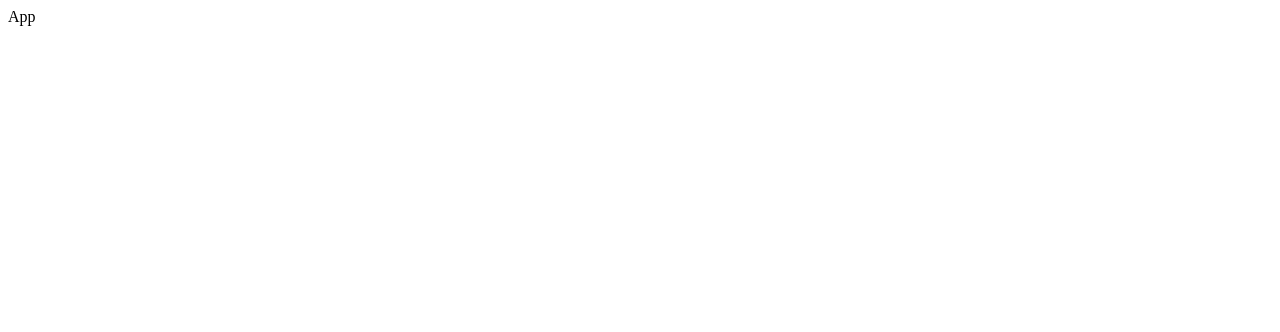
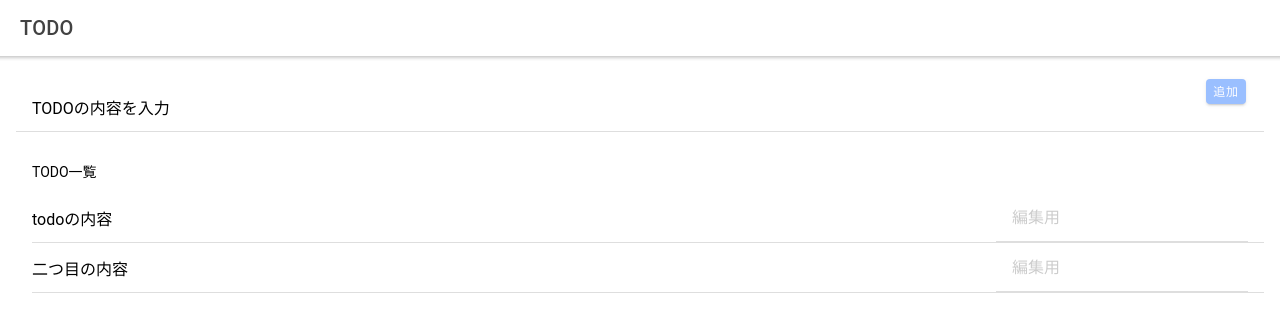
Before and after one commit to SomaTakata/todo-with-ionic, a React (Vite) app: page / in a window 1280 px wide. Shown: the top 332 px of the page. Built offline with nearby package versions, Linux system fonts and the light colour scheme.

Commit message:
first commit

```diff
--- a/package.json
+++ b/package.json
@@ -10,6 +10,7 @@
   },
   "dependencies": {
     "@ionic/react": "^6.2.8",
+    "nanoid": "^4.0.0",
     "react": "^18.2.0",
     "react-dom": "^18.2.0"
   },
--- a/src/App.tsx
+++ b/src/App.tsx
@@ -1,8 +1,245 @@
+/* Core CSS required for Ionic components to work properly */
+import "@ionic/react/css/core.css";
+
+/* Basic CSS for apps built with Ionic */
+import "@ionic/react/css/normalize.css";
+import "@ionic/react/css/structure.css";
+import "@ionic/react/css/typography.css";
+
+/* Optional CSS utils that can be commented out */
+import "@ionic/react/css/padding.css";
+import "@ionic/react/css/float-elements.css";
+import "@ionic/react/css/text-alignment.css";
+import "@ionic/react/css/text-transformation.css";
+import "@ionic/react/css/flex-utils.css";
+import "@ionic/react/css/display.css";
+import {
+  setupIonicReact,
+  IonApp,
+  IonPage,
+  IonContent,
+  IonButton,
+  IonHeader,
+  IonToolbar,
+  IonTitle,
+  IonItem,
+  IonLabel,
+  IonList,
+  IonInput,
+  IonIcon,
+  IonListHeader,
+  IonItemSliding,
+  IonItemOptions,
+  IonItemOption,
+} from "@ionic/react";
+import { IonInputCustomEvent, InputChangeEventDetail } from "@ionic/core";
+import { useState } from "react";
+import { nanoid } from "nanoid";
+import zh from "@mobiscroll/react/dist/src/i18n/zh";
+
+setupIonicReact();
+interface Todo {
+  id: string;
+  content: string;
+  boolean: boolean;
+}
+interface editTodo {
+  content: string;
+  id: string;
+}
+
+// interface TodoLostItemProps {
+//   todo: Todo;
+// }
+
+// const TodoList = ({ todo }: TodoLostItemProps) => {
+//   <IonItemSliding key={todo.id}>
+//     <IonItem>
+//       <IonLabel>{todo.content}</IonLabel>
+//     </IonItem>
+//     <IonItemOptions side="end">
+//       <IonItemOption color="medium">編集</IonItemOption>
+//       <IonItemOption
+//         color="danger"
+//         onClick={(event) => {
+//           setTodos((prevTodos) =>
+//             prevTodos.filter(
+//               (prevTodo) => prevTodo.id !== todo.id
+//               //prevTodoとtodoの何が違うのか。
+//             )
+//           );
+//         }}
+//       >
+//         削除
+//       </IonItemOption>
+//     </IonItemOptions>
+//   </IonItemSliding>;
+// };
+
 function App() {
+  const [todos, setTodos] = useState<Todo[]>([
+    {
+      content: "todoの内容",
+      id: "1",
+      boolean: true,
+    },
+    {
+      id: "2",
+      content: "二つ目の内容",
+      boolean: true,
+    },
+  ]);
+  const [input, setInput] = useState<string>("");
+
+  //入力ホーム
+  const [editedInput, setEditedInput] = useState<string>("");
+  const handleChangeInput = (
+    event: IonInputCustomEvent<InputChangeEventDetail>
+  ): void => {
+    const value = event.target.value;
+    if (value === null || value === undefined) {
+      return;
+    }
+    setInput(value.toString());
+  };
+
+  const handleEditInput = (
+    event: IonInputCustomEvent<InputChangeEventDetail>
+  ): void => {
+    const value = event.target.value;
+    if (value === null || value === undefined) {
+      return;
+    }
+    setEditedInput(value.toString());
+  };
+  // 送信
+  const handleSubmitForm: React.FormEventHandler<HTMLFormElement> = (event) => {
+    event.preventDefault();
+    const newTodo: Todo = {
+      id: nanoid(),
+      content: input,
+      boolean: true,
+    };
+
+    setTodos((prevState) => [...prevState, newTodo]);
+    setInput("");
+  };
 
   return (
-   <div>App</div>
-  )
+    <IonApp>
+      <IonPage>
+        <IonHeader>
+          <IonToolbar>
+            <IonTitle>TODO</IonTitle>
+          </IonToolbar>
+        </IonHeader>
+        <IonContent className="ion-padding ">
+          <form onSubmit={handleSubmitForm}>
+            <IonItem>
+              <IonLabel position="floating">TODOの内容を入力</IonLabel>
+              <IonInput
+                placeholder="腕足せを二十回する"
+                onIonChange={handleChangeInput}
+                value={input}
+              />
+
+              <IonButton
+                item-right
+                slot="end"
+                disabled={input === ""}
+                type="submit"
+              >
+                追加
+              </IonButton>
+            </IonItem>
+          </form>
+          <IonList className="ion-padding-vertical">
+            <IonListHeader>TODO一覧</IonListHeader>
+            {todos.map((todo) => {
+              return (
+                <form
+                  key={todo.id}
+                  onSubmit={(event) => {
+                    event.preventDefault();
+                    setTodos((prevTodo) =>
+                      prevTodo.map((prev) => {
+                        if (prev.id === todo.id) {
+                          return {
+                            id: todo.id,
+                            content: editedInput,
+                            boolean: true,
+                          };
+                        } else {
+                          return prev;
+                        }
+                      })
+                    );
+                    setEditedInput("");
+                  }}
+                >
+                  <IonItemSliding>
+                    <IonItem>
+                      <IonLabel>{todo.content}</IonLabel>
+                      <IonItem>
+                        <IonInput
+                          disabled={todo.boolean}
+                          placeholder="編集用"
+                          onIonChange={handleEditInput}
+                          // value={todos.map((prev) => {
+                          //   if (prev.id === todo.id) {
+                          //     return editedInput;
+                          //   } else {
+                          //     return todo;
+                          //   }
+                          // })}
+                          value={editedInput}
+                        />
+                      </IonItem>
+                    </IonItem>
+                    <IonItemOptions side="end">
+                      <IonItemOption
+                        type="submit"
+                        onClick={(event) => {
+                          setTodos((prevTodo) =>
+                            prevTodo.map((prev) => {
+                              if (prev.id === todo.id) {
+                                return {
+                                  id: todo.id,
+                                  content: todo.content,
+                                  boolean: false,
+                                };
+                              } else {
+                                return prev;
+                              }
+                            })
+                          );
+                        }}
+                      >
+                        編集
+                      </IonItemOption>
+                      <IonItemOption
+                        color="danger"
+                        onClick={(event) => {
+                          setTodos((prevTodos) =>
+                            prevTodos.filter(
+                              (prevTodo) => prevTodo.id !== todo.id
+                              //prevTodoとtodoの何が違うのか。
+                            )
+                          );
+                        }}
+                      >
+                        削除
+                      </IonItemOption>
+                    </IonItemOptions>
+                  </IonItemSliding>
+                </form>
+              );
+            })}
+          </IonList>
+        </IonContent>
+      </IonPage>
+    </IonApp>
+  );
 }
 
-export default App
+export default App;
```
Also changed, not shown: 2 other files (tests, documents, lock files or other folders).
